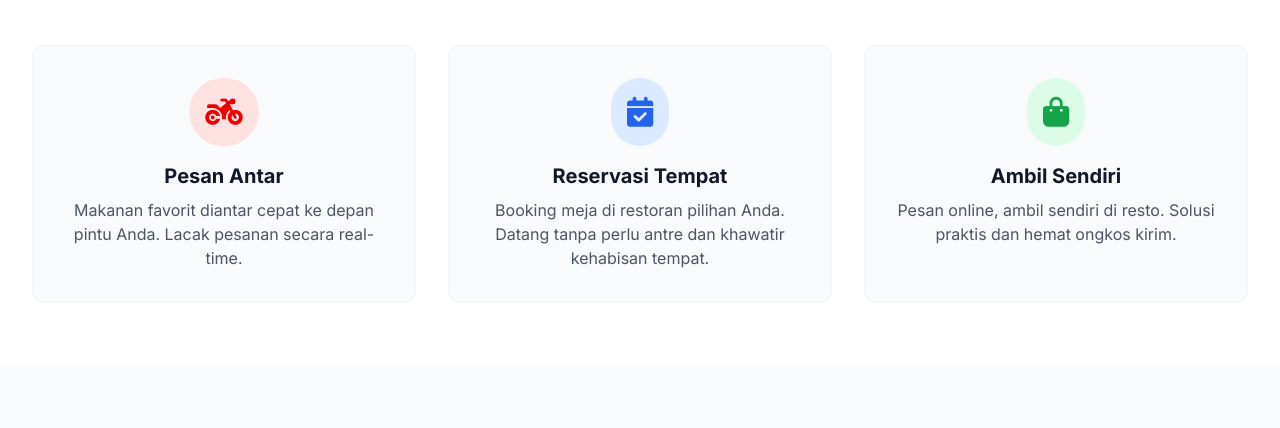
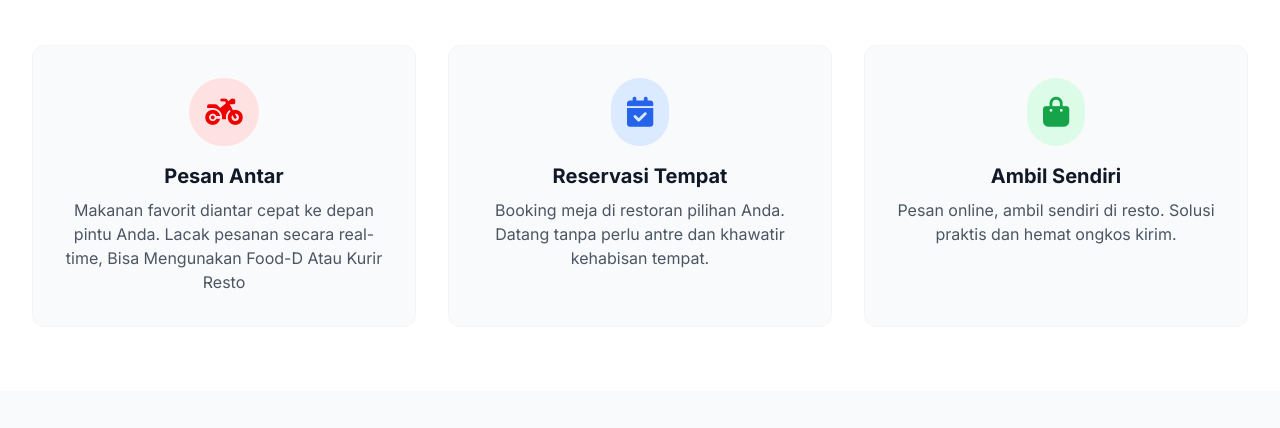
Before and after one commit to toolsfoodmedia-web/Toturial, a plain HTML site: page index.html in a window 1280 px wide. Shown: the part 692-1120 px from the top of the page. Drawn offline with nearby package versions, Linux system fonts and the light colour scheme.

Commit message:
Update index.html

```diff
--- a/index.html
+++ b/index.html
@@ -138,7 +138,7 @@
                         <i class="fas fa-motorcycle text-3xl"></i>
                     </div>
                     <h3 class="text-xl font-bold text-gray-900 mb-2">Pesan Antar</h3>
-                    <p class="text-gray-600">Makanan favorit diantar cepat ke depan pintu Anda. Lacak pesanan secara real-time.</p>
+                    <p class="text-gray-600">Makanan favorit diantar cepat ke depan pintu Anda. Lacak pesanan secara real-time, Bisa Mengunakan Food-D Atau Kurir Resto</p>
                 </div>
                 <!-- Feature 2: Reservasi -->
                 <div class="p-8 bg-gray-50 rounded-xl border border-gray-100 hover:shadow-lg hover:-translate-y-1 transition-transform duration-300">
```
